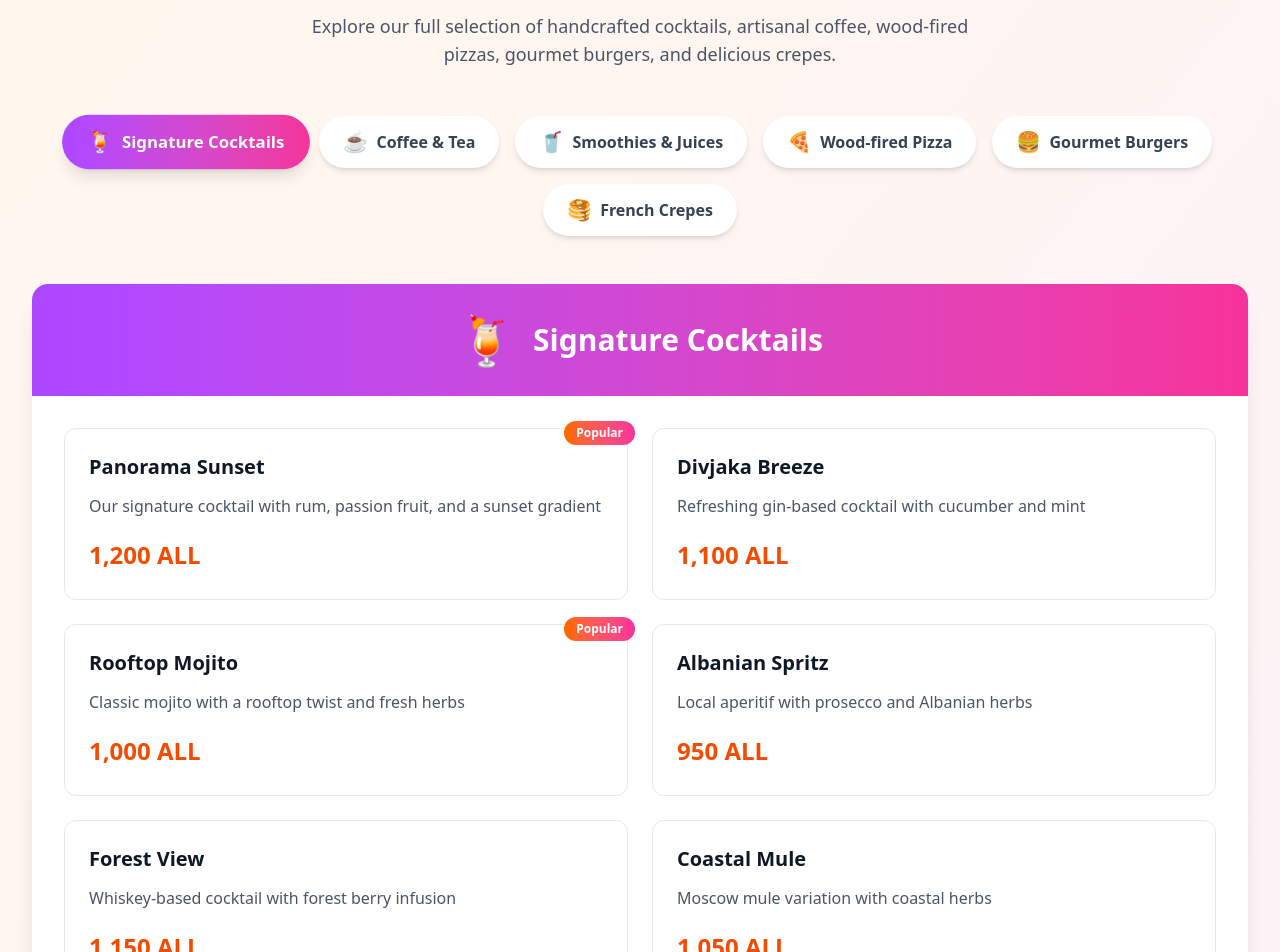
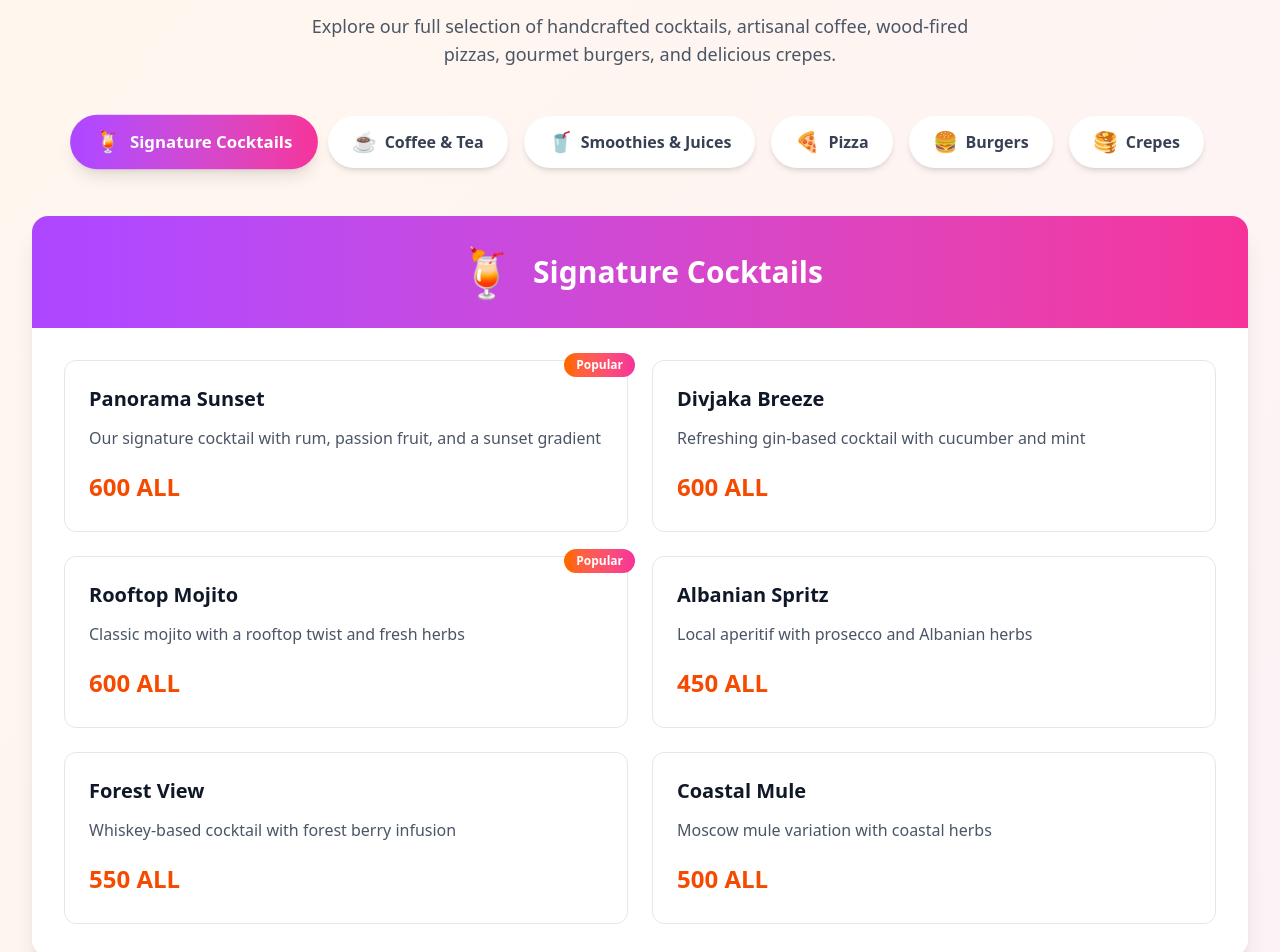
Before and after one commit to juxhinxhihani/panorama-rooftop, a Next.js app: page /menu in a window 1280 px wide. Shown: the part 200-1152 px from the top of the page. Built offline with nearby package versions, Linux system fonts and the light colour scheme.

Commit message:
Add prices on menu

```diff
--- a/src/contexts/LanguageContext.tsx
+++ b/src/contexts/LanguageContext.tsx
@@ -37,9 +37,9 @@ const translations: Record<Language, Record<string, string>> = {
     smoothies: 'Fresh fruit smoothies and healthy blends',
     freshJuices: 'Squeezed daily from local fruits',
     milkshakes: 'Creamy milkshakes with various flavors',
-    woodFiredPizza: 'Wood-fired Pizza',
-    gourmetBurgers: 'Gourmet Burgers',
-    frenchCrepes: 'French Crepes',
+    woodFiredPizza: 'Pizza',
+    gourmetBurgers: 'Burgers',
+    frenchCrepes: 'Crepes',
     lightSnacks: 'Perfect for sharing and light dining',
     specialOffers: 'Special Offers',
     specialOffersDescription: 'Join us during sunset hours for exclusive discounts and special menu items.',
@@ -159,9 +159,9 @@ const translations: Record<Language, Record<string, string>> = {
     smoothies: 'Smoothie frutash të freskëta dhe përzierje të shëndetshme',
     freshJuices: 'Të shtrydhura çdo ditë nga frutat lokale',
     milkshakes: 'Milkshake kremoz me aroma të ndryshme',
-    woodFiredPizza: 'Pizza në Dru',
-    gourmetBurgers: 'Burger Gourmet',
-    frenchCrepes: 'Krepa Franceze',
+    woodFiredPizza: 'Pizza',
+    gourmetBurgers: 'Burger',
+    frenchCrepes: 'Krepa',
     lightSnacks: 'Të përsosura për ndarje dhe darkë të lehtë',
     specialOffers: 'Ofertat Speciale',
     specialOffersDescription: 'Bashkohuni me ne gjatë orëve të perëndimit për zbritje ekskluzive dhe artikuj specialë menuje.',
@@ -281,9 +281,9 @@ const translations: Record<Language, Record<string, string>> = {
     smoothies: 'Frullati di frutta fresca e miscele salutari',
     freshJuices: 'Spremuti quotidianamente da frutti locali',
     milkshakes: 'Frappè cremosi con vari gusti',
-    woodFiredPizza: 'Pizza a Legna',
-    gourmetBurgers: 'Hamburger Gourmet',
-    frenchCrepes: 'Crepes Francesi',
+    woodFiredPizza: 'Pizza',
+    gourmetBurgers: 'Hamburger',
+    frenchCrepes: 'Crepes',
     lightSnacks: 'Perfetti per condividere e cenare leggero',
     specialOffers: 'Offerte Speciali',
     specialOffersDescription: 'Unisciti a noi durante le ore del tramonto per sconti esclusivi e articoli speciali del menu.',
--- a/src/screens/FullMenuScreen.tsx
+++ b/src/screens/FullMenuScreen.tsx
@@ -34,34 +34,34 @@ export default function FullMenuScreen() {
         {
           name: 'Panorama Sunset',
           description: t('cocktailPanoramaSunset'),
-          price: '1,200 ALL',
+          price: '600 ALL',
           popular: true
         },
         {
           name: 'Divjaka Breeze',
           description: t('cocktailDivjakaBreeze'),
-          price: '1,100 ALL'
+          price: '600 ALL'
         },
         {
           name: 'Rooftop Mojito',
           description: t('cocktailRooftopMojito'),
-          price: '1,000 ALL',
+          price: '600 ALL',
           popular: true
         },
         {
           name: 'Albanian Spritz',
           description: t('cocktailAlbanianSpritz'),
-          price: '950 ALL'
+          price: '450 ALL'
         },
         {
           name: 'Forest View',
           description: t('cocktailForestView'),
-          price: '1,150 ALL'
+          price: '550 ALL'
         },
         {
           name: 'Coastal Mule',
           description: t('cocktailCoastalMule'),
-          price: '1,050 ALL'
+          price: '500 ALL'
         }
       ]
     },
@@ -74,43 +74,33 @@ export default function FullMenuScreen() {
         {
           name: 'Espresso',
           description: t('coffeeEspresso'),
-          price: '200 ALL'
+          price: '70 ALL'
         },
         {
           name: 'Cappuccino',
           description: t('coffeeCappuccino'),
-          price: '300 ALL',
+          price: '150 ALL',
           popular: true
         },
         {
           name: 'Latte',
           description: t('coffeeLatte'),
-          price: '350 ALL'
+          price: '150 ALL'
         },
         {
           name: 'Macchiato',
           description: t('coffeeMacchiato'),
-          price: '320 ALL'
+          price: '80 ALL'
         },
         {
           name: 'Turkish Coffee',
           description: t('coffeeTurkish'),
-          price: '250 ALL'
+          price: '80 ALL'
         },
         {
           name: 'Iced Coffee',
           description: t('coffeeIced'),
-          price: '400 ALL'
-        },
-        {
-          name: 'Green Tea',
-          description: t('teaGreen'),
-          price: '280 ALL'
-        },
-        {
-          name: 'Herbal Tea',
-          description: t('teaHerbal'),
-          price: '300 ALL'
+          price: '200 ALL'
         }
       ]
     },
@@ -123,34 +113,34 @@ export default function FullMenuScreen() {
         {
           name: 'Tropical Paradise',
           description: t('smoothieTropical'),
-          price: '650 ALL',
+          price: '250 ALL',
           popular: true
         },
         {
           name: 'Berry Blast',
           description: t('smoothieBerry'),
-          price: '600 ALL'
+          price: '250 ALL'
         },
         {
           name: 'Green Goddess',
           description: t('smoothieGreen'),
-          price: '700 ALL',
+          price: '300 ALL',
           vegetarian: true
         },
         {
           name: 'Orange Juice',
           description: t('juiceOrange'),
-          price: '400 ALL'
+          price: '200 ALL'
         },
         {
           name: 'Apple Juice',
           description: t('juiceApple'),
-          price: '380 ALL'
+          price: '200 ALL'
         },
         {
           name: 'Mixed Berry Juice',
           description: t('juiceBerry'),
-          price: '450 ALL'
+          price: '400 ALL'
         }
       ]
     },
@@ -163,36 +153,36 @@ export default function FullMenuScreen() {
         {
           name: 'Margherita',
           description: t('pizzaMargherita'),
-          price: '1,200 ALL',
+          price: '450 ALL',
           popular: true,
           vegetarian: true
         },
         {
           name: 'Panorama Special',
           description: t('pizzaPanorama'),
-          price: '1,600 ALL',
+          price: '650 ALL',
           popular: true
         },
         {
           name: 'Quattro Stagioni',
           description: t('pizzaQuattro'),
-          price: '1,500 ALL'
+          price: '600 ALL'
         },
         {
           name: 'Prosciutto e Funghi',
           description: t('pizzaProsciutto'),
-          price: '1,450 ALL'
+          price: '550 ALL'
         },
         {
           name: 'Vegetariana',
           description: t('pizzaVegetarian'),
-          price: '1,350 ALL',
+          price: '500 ALL',
           vegetarian: true
         },
         {
           name: 'Diavola',
           description: t('pizzaDiavola'),
-          price: '1,400 ALL',
+          price: '600 ALL',
           spicy: true
         }
       ]
@@ -206,28 +196,28 @@ export default function FullMenuScreen() {
         {
           name: 'Panorama Burger',
           description: t('burgerPanorama'),
-          price: '1,400 ALL',
+          price: '500 ALL',
           popular: true
         },
         {
           name: 'Classic Cheeseburger',
           description: t('burgerClassic'),
-          price: '1,200 ALL'
+          price: '450 ALL'
         },
         {
           name: 'BBQ Bacon Burger',
           description: t('burgerBBQ'),
-          price: '1,500 ALL'
+          price: '600 ALL'
         },
         {
           name: 'Chicken Burger',
           description: t('burgerChicken'),
-          price: '1,300 ALL'
+          price: '550 ALL'
         },
         {
           name: 'Veggie Burger',
           description: t('burgerVeggie'),
-          price: '1,100 ALL',
+          price: '400 ALL',
           vegetarian: true
         }
       ]
@@ -241,29 +231,29 @@ export default function FullMenuScreen() {
         {
           name: 'Nutella Crepe',
           description: t('crepeNutella'),
-          price: '800 ALL',
+          price: '180 ALL',
           popular: true
         },
         {
           name: 'Fresh Fruit Crepe',
           description: t('crepeFruit'),
-          price: '900 ALL'
+          price: '250 ALL'
         },
         {
           name: 'Ham & Cheese Crepe',
           description: t('crepeHamCheese'),
-          price: '950 ALL'
+          price: '250 ALL'
         },
         {
           name: 'Spinach & Feta Crepe',
           description: t('crepeSpinach'),
-          price: '900 ALL',
+          price: '300 ALL',
           vegetarian: true
         },
         {
-          name: 'Chocolate Banana Crepe',
+          name: 'Nutella Banana Crepe',
           description: t('crepeChocolate'),
-          price: '850 ALL'
+          price: '220 ALL'
         }
       ]
     }
```
